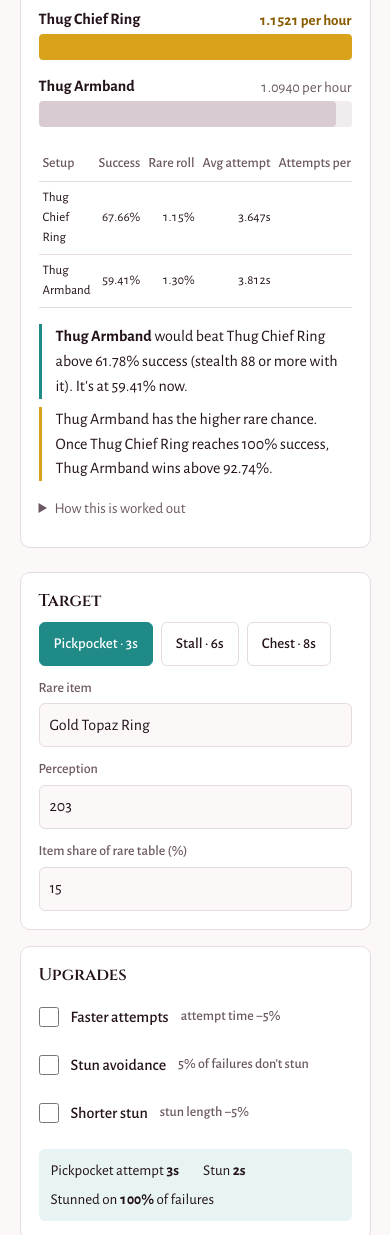
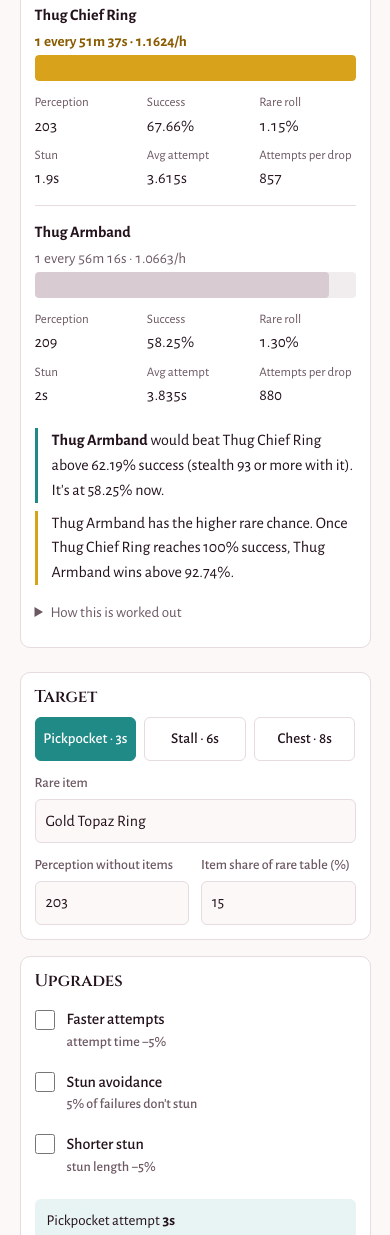
Before and after one commit to Geckulon/melvor2-thieving-calculator, a plain HTML site: page index.html in a window 390 px wide. Shown: the part 513-1748 px from the top of the page. Drawn offline with nearby package versions, Linux system fonts and the light colour scheme.

Commit message:
Add files via upload

```diff
--- a/index.html
+++ b/index.html
@@ -28,7 +28,7 @@ header p{margin:0;max-width:66ch;color:#e3cfd8}
 h2{font:700 clamp(22px,2.6vw,30px)/1.15 Cinzel,Georgia,serif;margin:0 0 6px;text-wrap:balance}
 h3{font:600 17px/1.2 Cinzel,Georgia,serif;margin:0 0 10px}
 main{display:grid;grid-template-columns:minmax(0,1fr) minmax(0,1.25fr);grid-template-areas:"ctl res";gap:24px;align-items:start}
-#res{grid-area:res;position:sticky;top:12px}
+#res{grid-area:res}
 #ctl{grid-area:ctl;display:grid;gap:16px}
 .pan{background:var(--pan);border:1px solid var(--edge);border-radius:10px;padding:18px}
 .sub{color:var(--mut);margin:0 0 14px}
@@ -44,7 +44,16 @@ button.on{background:var(--teal);border-color:var(--teal);color:#fff}
 .setup{display:grid;grid-template-columns:minmax(0,2fr) repeat(2,minmax(0,1fr)) auto;gap:8px;align-items:end;padding:10px 0;border-top:1px solid var(--edge)}
 .setup:first-of-type{border-top:0}
 .setup .x{width:44px;padding:0}
+.mods{grid-column:1/-1;display:flex;flex-wrap:wrap;gap:8px;align-items:center}
+.mod{flex:1 1 17em;display:flex;align-items:center;gap:6px;padding:3px 3px 3px 10px;border:1px solid var(--edge);border-radius:6px;background:var(--bg);font-size:14px;color:var(--mut)}
+.ml{flex:1}
+.mod input{width:5.5em;flex:none;min-height:38px;padding:6px 8px}
+.mod button{min-height:38px;width:38px;padding:0;border:0;background:none}
+select{font:15px "Alegreya Sans",system-ui,sans-serif;color:var(--ink);background:var(--pan);border:1px dashed var(--edge);border-radius:6px;padding:8px 10px;min-height:44px;cursor:pointer}
+select:focus-visible{outline:2px solid var(--gold);outline-offset:2px}
 .hint{font-size:14px;color:var(--mut);margin:8px 0 0}
+#presets{display:grid;grid-template-columns:repeat(3,minmax(0,1fr))}
+#presets button{padding:8px 6px}
 .full{grid-column:1/-1}
 .checks{display:grid;gap:4px}
 .chk{display:flex;align-items:center;gap:12px;min-height:44px;font-size:16px;color:var(--ink);cursor:pointer}
@@ -55,7 +64,7 @@ button.on{background:var(--teal);border-color:var(--teal);color:#fff}
 .race{display:grid;gap:14px;margin:18px 0 20px}
 .lane{display:grid;grid-template-columns:minmax(0,1fr) auto;gap:2px 12px;align-items:end}
 .lane b{font-weight:700}
-.lane .v{white-space:nowrap;font-variant-numeric:tabular-nums;color:var(--mut);font-size:15px}
+.lane .v{text-align:right;font-variant-numeric:tabular-nums;color:var(--mut);font-size:15px}
 .track{grid-column:1/-1;height:26px;background:color-mix(in srgb,var(--bar) 35%,transparent);border-radius:4px;overflow:hidden}
 .fill{height:100%;background:var(--bar);border-radius:4px;transition:width .35s ease}
 .lane.win .fill{background:var(--gold)}
@@ -63,11 +72,13 @@ button.on{background:var(--teal);border-color:var(--teal);color:#fff}
 .big{font:700 clamp(34px,5vw,52px)/1 Cinzel,Georgia,serif;color:var(--goldt);white-space:nowrap}
 .kpis{display:flex;flex-wrap:wrap;gap:8px 28px;align-items:baseline;margin:4px 0 0}
 .kpis small{display:block;color:var(--mut);font-size:14px}
-.scroll{overflow-x:auto}
-table{border-collapse:collapse;width:100%;font-size:15px}
-th,td{padding:7px 8px;border-bottom:1px solid var(--edge);text-align:right;white-space:nowrap;font-variant-numeric:tabular-nums}
-th{font-weight:500;color:var(--mut);font-size:14px}
-th:first-child,td:first-child{text-align:left;white-space:normal}
+.lane{padding-bottom:14px;border-bottom:1px solid var(--edge)}
+.lane:last-child{border-bottom:0;padding-bottom:0}
+.lane .v span{white-space:nowrap}
+.stats{grid-column:1/-1;display:grid;grid-template-columns:repeat(3,minmax(0,1fr));gap:8px 16px;margin:10px 0 0}
+.stats div{display:flex;flex-direction:column}
+.stats dt{font-size:13px;color:var(--mut)}
+.stats dd{margin:0;font-size:16px;font-variant-numeric:tabular-nums;white-space:nowrap}
 .be{margin:16px 0 0;padding:0;list-style:none;display:grid;gap:8px}
 .be li{padding-left:14px;border-left:3px solid var(--teal)}
 .be li.w{border-left-color:var(--gold)}
@@ -75,8 +86,15 @@ details{margin-top:16px;font-size:15px;color:var(--mut)}
 summary{cursor:pointer;min-height:32px}
 .empty{color:var(--mut);padding:20px 0}
 @media(max-width:860px){main{grid-template-columns:minmax(0,1fr);grid-template-areas:"res" "ctl"}#res{position:static}}
-@media(max-width:600px){.setup{grid-template-columns:minmax(0,1fr) minmax(0,1fr) auto}.setup .nm{grid-column:1/-1}table{font-size:13px}th,td{padding:6px 4px}}
-@media(prefers-reduced-motion:reduce){.fill{transition:none}}
+@media(max-width:600px){.setup{grid-template-columns:minmax(0,1fr) minmax(0,1fr) auto}.setup .nm{grid-column:1/-1}.pan{padding:14px}.lane{grid-template-columns:minmax(0,1fr)}.lane .v{text-align:left}}
+@media(max-width:600px){.chk{flex-wrap:wrap;gap:0 12px;padding:6px 0}.chk em{flex-basis:100%;padding-left:32px}}
+@media(max-width:380px){.stats{grid-template-columns:repeat(2,minmax(0,1fr))}}
+#top{position:fixed;right:max(16px,env(safe-area-inset-right,0px));bottom:max(16px,env(safe-area-inset-bottom,0px));z-index:10;display:flex;align-items:center;gap:6px;min-height:48px;padding:10px 16px;border-radius:24px;border:0;background:var(--wine);color:#f7ecf1;font-weight:700;box-shadow:0 4px 14px rgb(0 0 0/.25);opacity:0;transform:translateY(12px);pointer-events:none;transition:opacity .2s,transform .2s}
+main.band{padding-bottom:96px}
+#top.show{opacity:1;transform:none;pointer-events:auto}
+#top:hover{background:#561b3a}
+#top svg{width:18px;height:18px}
+@media(prefers-reduced-motion:reduce){.fill,#top{transition:none}}
 </style>
 </head>
 <body>
@@ -91,13 +109,12 @@ summary{cursor:pointer;min-height:32px}
 <p class="sub" id="verdictSub"></p>
 <div class="kpis" id="kpis"></div>
 <div class="race" id="race"></div>
-<div class="scroll"><table id="tbl"></table></div>
 <ul class="be" id="be"></ul>
 <details><summary>How this is worked out</summary>
 <p>Average time per attempt = attempt time + (1 − success) × stun chance × stun length. Stun is assumed to come after the failed attempt.</p>
 <p>Drops per second = success × rare-table chance × item share ÷ average time per attempt. The setup with the most drops per second wins. The item share is the same for every setup, so it never changes the winner, only the times.</p>
 <p>Break-even success for a setup = best rate × (T + k) ÷ (its rare chance + best rate × k), where T is the attempt time, k = stun chance × stun length, and "best rate" is the leader's rare rolls per second. Above that, it beats the leader.</p>
-<p>Attempt times are 3s for pickpockets, 6s for stalls and 8s for chests; the stun is 2s. Each upgrade takes 5% off its timer or stun chance.</p>
+<p>Attempt times are 3s for pickpockets, 6s for stalls and 8s for chests; the stun is 2s. Each upgrade takes 5% off its timer or stun chance. Percentage modifiers of the same kind are added together before they are applied, and perception modifiers scale the target's perception, rounded to the nearest whole number.</p>
 </details>
 </section>
 
@@ -111,7 +128,7 @@ summary{cursor:pointer;min-height:32px}
 </div>
 <div class="grid">
 <label class="full"><span>Rare item</span><input id="item" type="text" autocomplete="off"></label>
-<label><span>Perception</span><input id="perc" type="number" inputmode="decimal" min="0" step="1"></label>
+<label><span>Perception without items</span><input id="perc" type="number" inputmode="decimal" min="0" step="1"></label>
 <label><span>Item share of rare table (%)</span><input id="q" type="number" inputmode="decimal" min="0" max="100" step="0.01"></label>
 </div>
 </div>
@@ -133,21 +150,24 @@ summary{cursor:pointer;min-height:32px}
 <button type="button" id="add">Add setup</button>
 <button type="button" id="reset">Reset to example</button>
 </div>
-<p class="hint">Success is worked out from each setup's stealth and the target's perception. Starting values are an example.</p>
+<p class="hint">Success is worked out from each setup's stealth and the target's perception after that setup's modifiers. Item modifiers add to the upgrades: Shorter stun (−5%) plus an item's −5% stun interval makes −10%. Use a minus sign for reductions. Starting values are an example.</p>
 </div>
 </section>
 </main>
+<button type="button" id="top" aria-label="Back to top"><svg viewBox="0 0 24 24" fill="none" stroke="currentColor" stroke-width="2.5" stroke-linecap="round" stroke-linejoin="round" aria-hidden="true"><path d="M12 19V5M5 12l7-7 7 7"/></svg>Top</button>
 
 <script>
 {
-const KEY='thv-calc-v3';
-const EX={type:3,item:'Gold Topaz Ring',perc:203,q:15,spd:false,avoid:false,stunred:false,setups:[{n:'Thug Chief Ring',st:105,r:1.15},{n:'Thug Armband',st:80,r:1.30}]};
+const KEY='thv-calc-v4';
+const EX={type:3,item:'Gold Topaz Ring',perc:203,q:15,spd:false,avoid:false,stunred:false,setups:[{n:'Thug Chief Ring',st:105,r:1.15,mods:{stun:-5}},{n:'Thug Armband',st:80,r:1.30,mods:{perc:3}}]};
+const MODS=[{k:'perc',l:'Perception'},{k:'stun',l:'Thieving stun interval'}];
 const NAMES={3:'Pickpocket',6:'Stall',8:'Chest'};
 const STUN=2;
 const TXT=['item','perc','q'],CHK=['spd','avoid','stunred'];
 let S;
 try{S=JSON.parse(localStorage.getItem(KEY))}catch(e){S=null}
 if(!S||!Array.isArray(S.setups)||!NAMES[S.type])S=JSON.parse(JSON.stringify(EX));
+for(const u of S.setups)if(!u.mods||typeof u.mods!=='object')u.mods={};
 const $=id=>document.getElementById(id);
 const esc=t=>String(t).replace(/[&<>"']/g,c=>({'&':'&amp;','<':'&lt;','>':'&gt;','"':'&quot;',"'":'&#39;'}[c]));
 const num=(v,d)=>{const x=parseFloat(v);return isFinite(x)?x:d};
@@ -165,31 +185,35 @@ $('setups').innerHTML=S.setups.map((u,i)=>`<div class="setup" data-i="${i}">
 <label class="nm"><span>Name</span><input id="n${i}" data-f="n" value="${esc(u.n)}"></label>
 <label><span>Stealth</span><input id="st${i}" data-f="st" type="number" inputmode="decimal" step="1" value="${esc(u.st)}"></label>
 <label><span>Rare %</span><input id="r${i}" data-f="r" type="number" inputmode="decimal" step="0.01" value="${esc(u.r)}"></label>
-<button type="button" class="x" data-del="${i}" aria-label="Remove ${esc(u.n)}">✕</button></div>`).join('')||'<p class="empty">No setups yet. Add one to start comparing.</p>';
+<button type="button" class="x" data-del="${i}" aria-label="Remove ${esc(u.n)}">✕</button>
+<div class="mods">${MODS.filter(m=>m.k in u.mods).map(m=>`<span class="mod"><span class="ml">${m.l}</span><input id="m${m.k}${i}" data-m="${m.k}" type="number" inputmode="decimal" step="0.1" value="${esc(u.mods[m.k])}" aria-label="${m.l} modifier %">%<button type="button" data-mdel="${m.k}" aria-label="Remove ${m.l} modifier">✕</button></span>`).join('')}${MODS.some(m=>!(m.k in u.mods))?`<select data-madd aria-label="Add modifier"><option value="">+ Add modifier</option>${MODS.filter(m=>!(m.k in u.mods)).map(m=>`<option value="${m.k}">${m.l} %</option>`).join('')}</select>`:''}</div></div>`).join('')||'<p class="empty">No setups yet. Add one to start comparing.</p>';
 }
 
 function timing(){
 const T=S.type*(S.spd?0.95:1),D=STUN*(S.stunred?0.95:1),p=S.avoid?0.95:1;
-return {T,D,p,k:p*D};
+return {T,D,p};
 }
 
 function calc(){
-const {T,D,p,k}=timing();
-const P=Math.max(0,num(S.perc,0)),q=Math.max(0,num(S.q,0))/100;
+const {T,D,p}=timing();
+const P0=Math.max(0,num(S.perc,0)),q=Math.max(0,num(S.q,0))/100;
 const rows=S.setups.map(u=>{
+const m=u.mods||{};
+const P=Math.max(0,Math.round(P0*(1+num(m.perc,0)/100)));
+const Ds=Math.max(0,STUN*(1+((S.stunred?-5:0)+num(m.stun,0))/100)),k=p*Ds;
 const s=Math.min(1,Math.max(0,(100+num(u.st,0))/(100+P)));
 const r=Math.max(0,num(u.r,0)/100);
 const at=T+(1-s)*k,rr=s*r/at;
-return {n:u.n||'Unnamed',s,r,at,rr,dps:rr*q,pa:s*r*q};
+return {n:u.n||'Unnamed',P,Ds,k,s,r,at,rr,dps:rr*q,pa:s*r*q};
 });
-return {rows,P,T,D,p,k,q};
+return {rows,T,D,p,q};
 }
 
 function render(){
-const {rows,P,T,D,p,k,q}=calc();
+const {rows,T,D,p,q}=calc();
 const item=String(S.item||'').trim()||'the item';
-$('timing').innerHTML=`<span>${NAMES[S.type]} attempt <b>${sec(T)}</b></span><span>Stun <b>${sec(D)}</b></span><span>Stunned on <b>${fmt(p*100,0)}%</b> of failures</span>`;
-if(!rows.length){$('verdict').textContent='Add a setup to compare';$('verdictSub').textContent='';$('kpis').innerHTML='';$('race').innerHTML='';$('tbl').innerHTML='';$('be').innerHTML='';return}
+$('timing').innerHTML=`<span>${NAMES[S.type]} attempt <b>${sec(T)}</b></span><span>Stun <b>${sec(D)}</b> before item modifiers</span><span>Stunned on <b>${fmt(p*100,0)}%</b> of failures</span>`;
+if(!rows.length){$('verdict').textContent='Add a setup to compare';$('verdictSub').textContent='';$('kpis').innerHTML='';$('race').innerHTML='';$('be').innerHTML='';return}
 const order=rows.map((r,i)=>i).sort((a,b)=>rows[b].rr-rows[a].rr);
 const best=rows[order[0]],second=order.length>1?rows[order[1]]:null;
 const top=best.rr||1;
@@ -201,18 +225,19 @@ $('verdict').textContent=lead<0.00005?`It's a tie for ${item}`:`Use ${best.n} fo
 $('verdictSub').textContent=lead<0.00005?'Both setups find it at the same rate.':`It finds ${item} ${isFinite(lead)?(lead*100).toFixed(1)+'%':'infinitely'} faster than ${second.n}, counting time lost to stuns.`;
 }
 $('kpis').innerHTML=best.rr>0&&q>0?`<div><span class="big">${dur(1/best.dps)}</span><small>average time per drop with ${esc(best.n)}</small></div><div><span class="big">${fmt(1/best.pa,0)}</span><small>average attempts per drop</small></div>`:(best.rr>0?'<p class="empty">Set the item share above 0% to see drop times.</p>':'');
-$('race').innerHTML=order.map((i,j)=>{const r=rows[i];return `<div class="lane${j===0&&r.rr>0?' win':''}"><b>${esc(r.n)}</b><span class="v">${q>0?fmt(r.dps*3600,4)+' per hour':fmt(r.rr*3600,3)+' rare rolls/h'}</span><div class="track"><div class="fill" style="width:${(r.rr/top*100).toFixed(2)}%"></div></div></div>`}).join('');
-$('tbl').innerHTML=`<thead><tr><th>Setup</th><th>Success</th><th>Rare roll</th><th>Avg attempt</th><th>Attempts per drop</th><th>Time per drop</th></tr></thead><tbody>`+order.map(i=>{const r=rows[i];return `<tr><td>${esc(r.n)}</td><td>${pct(r.s)}</td><td>${pct(r.r)}</td><td>${r.at.toFixed(3)}s</td><td>${r.pa>0?fmt(1/r.pa,0):'–'}</td><td>${r.dps>0?dur(1/r.dps):'–'}</td></tr>`}).join('')+'</tbody>';
+$('race').innerHTML=order.map((i,j)=>{const r=rows[i];const v=q>0?(r.dps>0?`<span>1 every ${dur(1/r.dps)}</span> · <span>${fmt(r.dps*3600,4)}/h</span>`:'<span>never</span>'):`<span>${fmt(r.rr*3600,3)} rare rolls/h</span>`;
+const st=[['Perception',fmt(r.P,0)],['Success',pct(r.s)],['Rare roll',pct(r.r)],['Stun',sec(r.Ds)],['Avg attempt',r.at.toFixed(3)+'s'],['Attempts per drop',r.pa>0?fmt(1/r.pa,0):'–']];
+return `<div class="lane${j===0&&r.rr>0?' win':''}"><b>${esc(r.n)}</b><span class="v">${v}</span><div class="track"><div class="fill" style="width:${(r.rr/top*100).toFixed(2)}%"></div></div><dl class="stats">${st.map(x=>`<div><dt>${x[0]}</dt><dd>${x[1]}</dd></div>`).join('')}</dl></div>`}).join('');
 const be=[];
 if(best.rr>0&&second){
 for(const i of order.slice(1)){const r=rows[i];
-const need=best.rr*(T+k)/(r.r+best.rr*k);
+const need=best.rr*(T+r.k)/(r.r+best.rr*r.k);
 if(!(r.r>0))be.push(`<li><b>${esc(r.n)}</b> has no rare-table chance, so it can't get ${esc(item)}.</li>`);
 else if(need>1)be.push(`<li><b>${esc(r.n)}</b> can't catch up, even at 100% success.</li>`);
-else{const st=Math.max(0,Math.floor(need*(100+P)-100+1e-9)+1);
+else{const st=Math.max(0,Math.floor(need*(100+r.P)-100+1e-9)+1);
 be.push(`<li><b>${esc(r.n)}</b> would beat ${esc(best.n)} above ${pct(need)} success (stealth ${st} or more with it). It's at ${pct(r.s)} now.</li>`)}
 }
-const capNeed=second.r>0?best.r*(T+k)/(second.r*T+best.r*k):Infinity;
+const capNeed=second.r>0?best.r*(T+second.k)/(second.r*T+best.r*second.k):Infinity;
 if(best.r<second.r)be.push(`<li class="w">${esc(second.n)} has the higher rare chance. Once ${esc(best.n)} reaches 100% success, ${esc(second.n)} wins above ${pct(Math.min(1,capNeed))}.</li>`);
 }
 $('be').innerHTML=be.join('');
@@ -222,10 +247,15 @@ function update(){for(const f of TXT)S[f]=$(f).value;for(const f of CHK)S[f]=$(f
 for(const f of TXT)$(f).addEventListener('input',update);
 for(const f of CHK)$(f).addEventListener('change',update);
 $('presets').addEventListener('click',e=>{const b=e.target.closest('button');if(!b)return;S.type=+b.dataset.t;markPreset();save();render()});
-$('setups').addEventListener('input',e=>{const el=e.target,w=el.closest('.setup');if(!w||!el.dataset.f)return;S.setups[+w.dataset.i][el.dataset.f]=el.value;save();render()});
-$('setups').addEventListener('click',e=>{const b=e.target.closest('[data-del]');if(!b)return;S.setups.splice(+b.dataset.del,1);drawSetups();save();render()});
-$('add').addEventListener('click',()=>{S.setups.push({n:'Setup '+(S.setups.length+1),st:S.setups[0]?S.setups[0].st:100,r:1});drawSetups();save();render();const el=$('n'+(S.setups.length-1));if(el)el.focus()});
+$('setups').addEventListener('input',e=>{const el=e.target,w=el.closest('.setup');if(!w)return;const u=S.setups[+w.dataset.i];if(el.dataset.f)u[el.dataset.f]=el.value;else if(el.dataset.m)u.mods[el.dataset.m]=el.value;else return;save();render()});
+$('setups').addEventListener('change',e=>{const el=e.target,w=el.closest('.setup');if(!w||!el.hasAttribute('data-madd')||!el.value)return;const i=+w.dataset.i,k=el.value;S.setups[i].mods[k]=0;drawSetups();save();render();const f=$('m'+k+i);if(f){f.focus();f.select()}});
+$('setups').addEventListener('click',e=>{const md=e.target.closest('[data-mdel]');if(md){const i=+md.closest('.setup').dataset.i;delete S.setups[i].mods[md.dataset.mdel];drawSetups();save();render();return}const b=e.target.closest('[data-del]');if(!b)return;S.setups.splice(+b.dataset.del,1);drawSetups();save();render()});
+$('add').addEventListener('click',()=>{S.setups.push({n:'Setup '+(S.setups.length+1),st:S.setups[0]?S.setups[0].st:100,r:1,mods:{}});drawSetups();save();render();const el=$('n'+(S.setups.length-1));if(el)el.focus()});
 $('reset').addEventListener('click',()=>{S=JSON.parse(JSON.stringify(EX));fillInputs();drawSetups();save();render()});
+const topBtn=$('top');
+const onScroll=()=>topBtn.classList.toggle('show',window.scrollY>300);
+window.addEventListener('scroll',onScroll,{passive:true});onScroll();
+topBtn.addEventListener('click',()=>{const still=window.matchMedia('(prefers-reduced-motion: reduce)').matches;window.scrollTo({top:0,behavior:still?'auto':'smooth'})});
 fillInputs();drawSetups();render();
 }
 </script>
```
